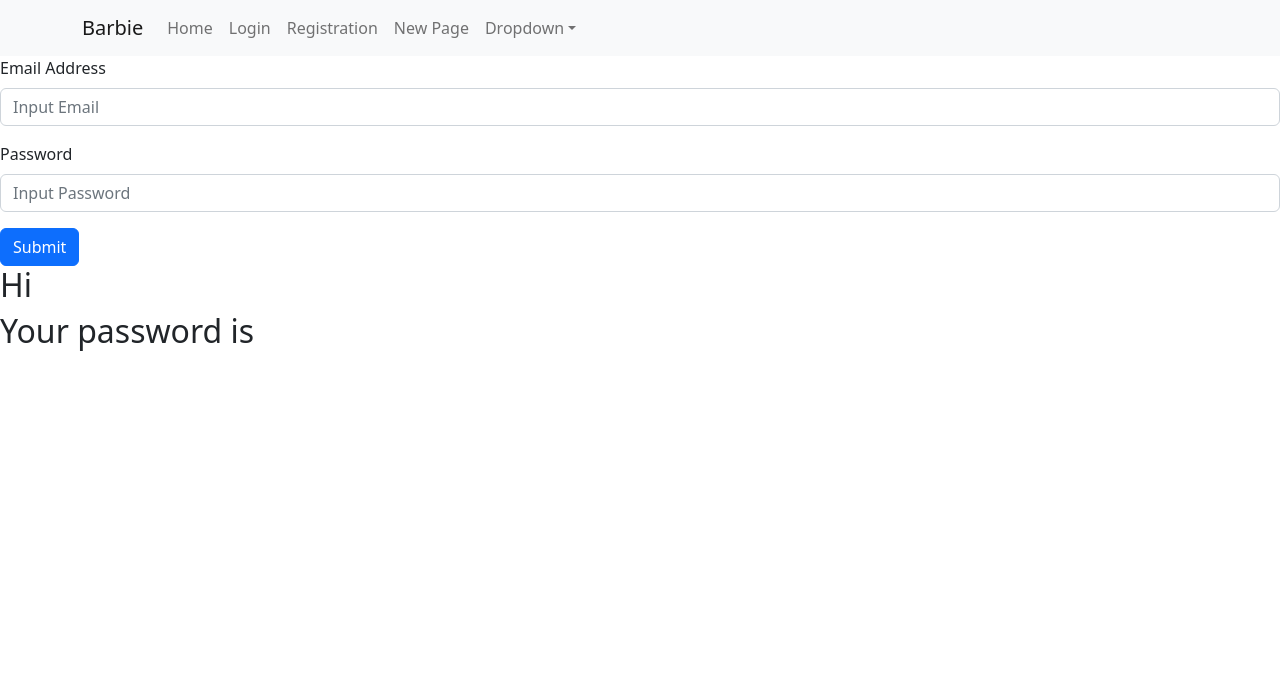
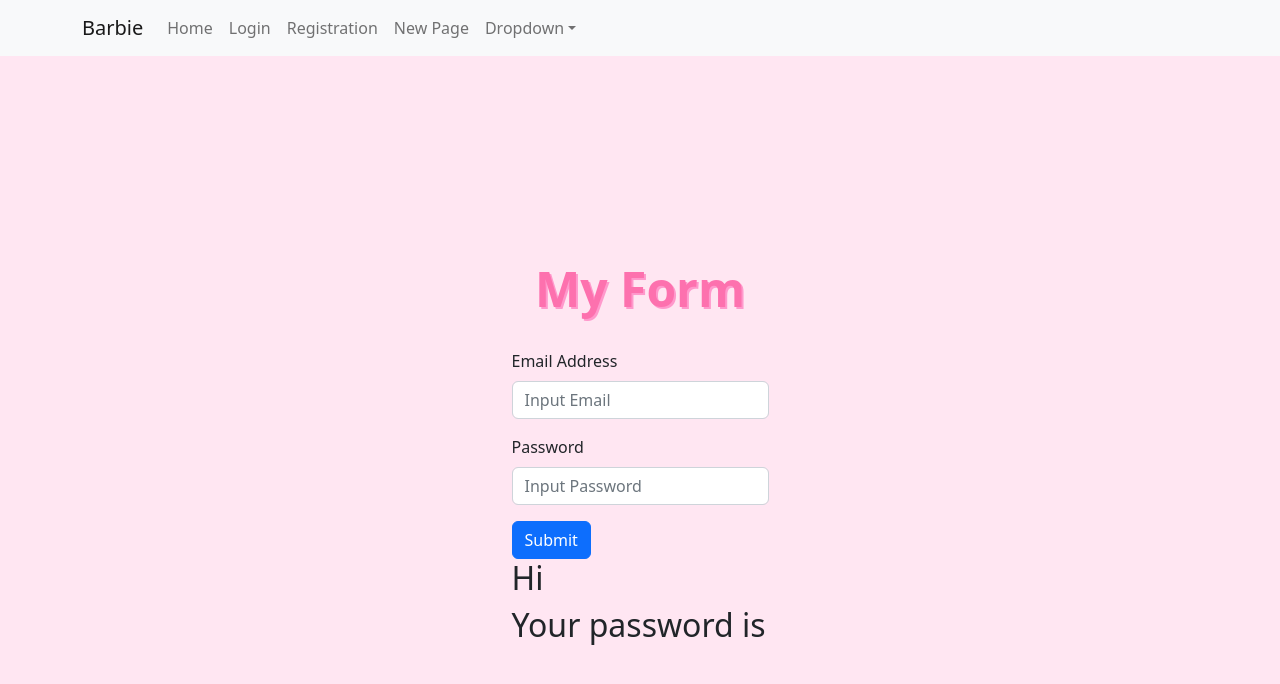
Before and after one commit to riptidepin/first-app, a React (Create React App) app: page /new in a window 1280 px wide. Shown: the top 684 px of the page. Built offline with nearby package versions, Linux system fonts and the light colour scheme.

Commit message:
with cute new page

```diff
--- a/src/components/Form.jsx
+++ b/src/components/Form.jsx
@@ -1,34 +1,72 @@
-
+import React from 'react';
+import styled from 'styled-components';
 import Button from 'react-bootstrap/Button';
 import Form from 'react-bootstrap/Form';
-import {useState} from 'react';
+import { useState } from 'react';
+
+const Container = styled.div`
+  display: flex;
+  flex-direction: column;
+  justify-content: center;
+  align-items: center;
+  height: 100vh;
+  background-color: #ffe6f2;
+`;
+
+const fields = [
+  { label: 'Email Address', type: 'text', placeholder: 'Input Email' },
+  { label: 'Password', type: 'password', placeholder: 'Input Password' }
+];
+
+const Title = styled.h1`
+  font-size: 3rem;
+  font-weight: bold;
+  margin-bottom: 2rem;
+  color: #fd71ae;
+  text-shadow: 2px 2px #ff99cc;
+`;
+
+const Content = styled.p`
+  font-size: 1.5rem;
+  text-align: center;
+  line-height: 2rem;
+  color: #fea9ca;
+  text-shadow: 2px 2px #ff99cc;
+`;
 
 function BasicExample() {
-const fields = [
-  {label: "Email Address", type:"text", placeholder:"Input Email"},
-  {label: "Password", type:"password", placeholder:"Input Password"}
-];
-  const [emailAddrs, setEmailAddrs] = useState("");
-  const[password, setPassword] = useState("");
-return (
+  const [emailAddrs, setEmailAddrs] = useState('');
+  const [password, setPassword] = useState('');
+
+  return (
+    <Container>
+      <Title>My Form</Title>
       <Form>
         {fields.map((field) => {
-            return(
-                <Form.Group className="mb-3" controlId="formBasicEmail">
-                    <Form.Label>{field.label}</Form.Label>
-                    <Form.Control type={field.type} placeholder={field.placeholder}
-                    onChange={(e) => setEmailAddrs(e.target.value)}/>
-                </Form.Group>
-            )
+          return (
+            <Form.Group className="mb-3" controlId="formBasicEmail">
+              <Form.Label>{field.label}</Form.Label>
+              <Form.Control
+                type={field.type}
+                placeholder={field.placeholder}
+                onChange={(e) =>
+                  field.label === 'Email Address'
+                    ? setEmailAddrs(e.target.value)
+                    : setPassword(e.target.value)
+                }
+              />
+            </Form.Group>
+          );
         })}
-
-        <Button variant="primary" type="type">Submit</Button>
+        <Button variant="primary" type="submit">
+          Submit
+        </Button>
         <br />
         <h2>Hi {emailAddrs}</h2>
         <h2>Your password is {password}</h2>
       </Form>
+    </Container>
   );
-};
-
+}
 
 export default BasicExample;
```
